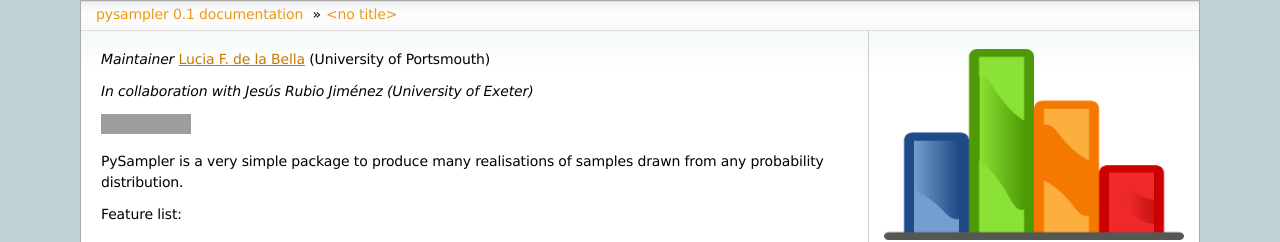
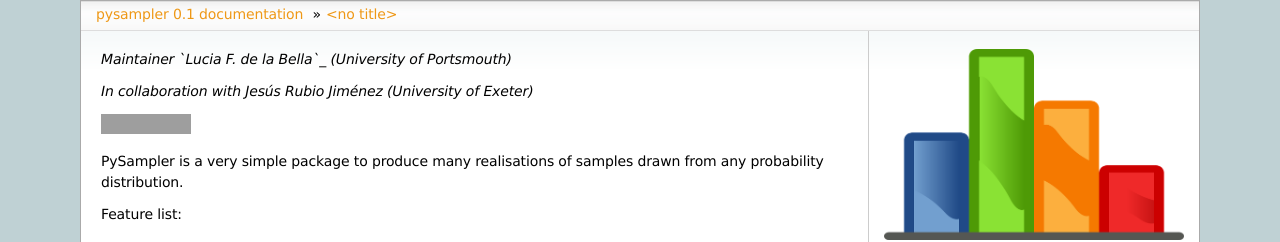
Before and after one commit to Lucia-Fonseca/pysampler, a Sphinx documentation site: the page built from docs/README_copy.rst, in a window 1280 px wide. Shown: the top 242 px of the page. Built offline with Sphinx 7.4.7, drawn with Linux system fonts in a browser that asks for light colours; grey boxes are pictures that could not be loaded.

```diff
--- a/docs/README_copy.rst
+++ b/docs/README_copy.rst
@@ -1,4 +1,4 @@
-*Maintainer* `Lucia F. de la Bella`_ (University of Portsmouth)
+*Maintainer `Lucia F. de la Bella`_ (University of Portsmouth)*
 
 *In collaboration with Jesús Rubio Jiménez (University of Exeter)*
 
```
